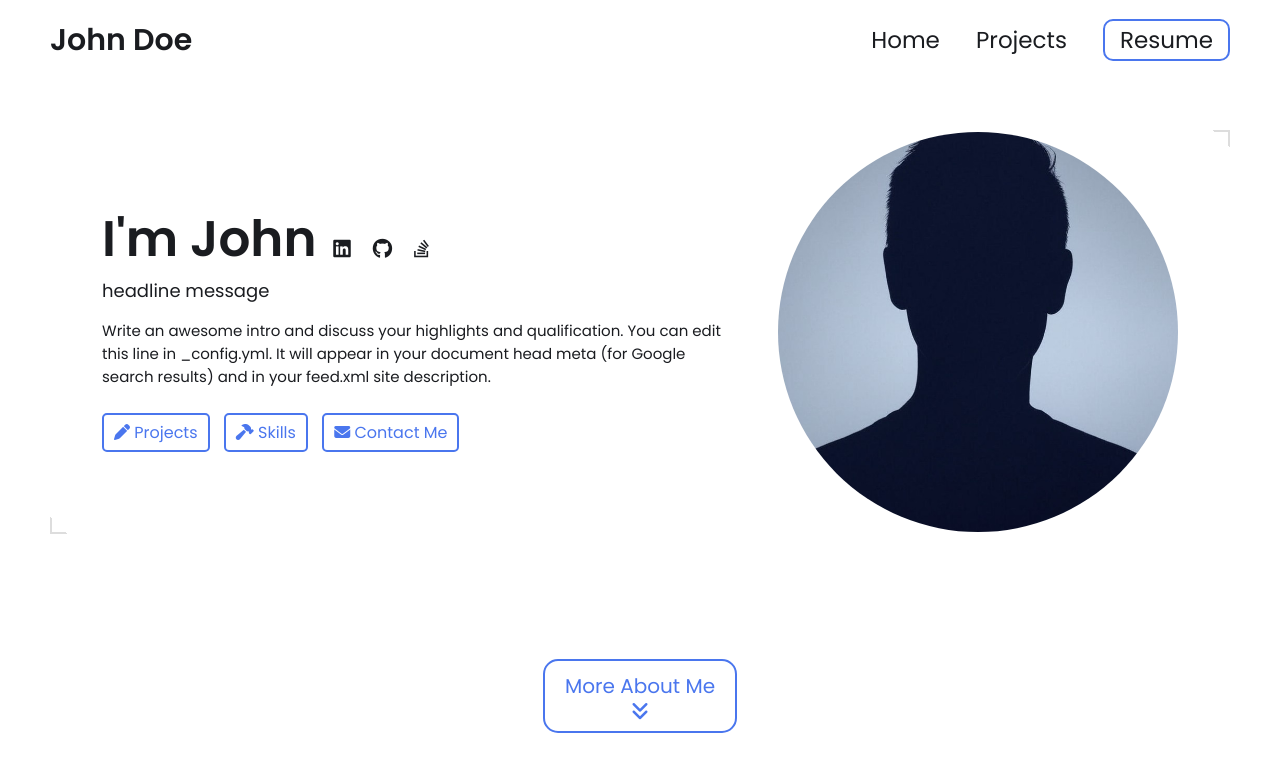
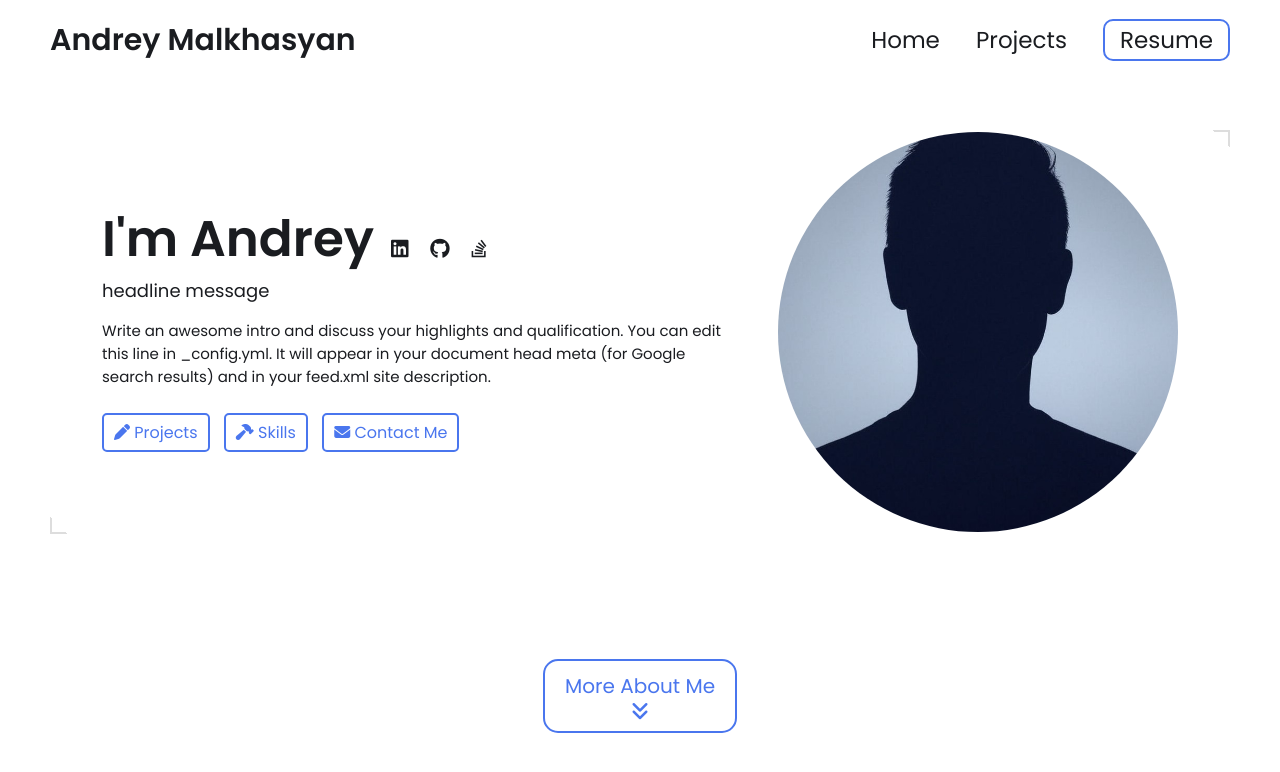
Before and after one commit to Malkhasyan777/Malkhasyan777.github.io, a Jekyll site: the page built from index.html, in a window 1280 px wide and 900 px high. Shown: the top 772 px of the window. Built offline with Jekyll 4.4.1, drawn with Linux system fonts in a browser that asks for light colours.

Commit message:
Update _config.yml

```diff
--- a/_config.yml
+++ b/_config.yml
@@ -7,12 +7,12 @@
 
 # Main Page Setup
 
-title: John Doe's Portfolio # This is what shows up in the tab of the browser
+title: Andrey Malkhasyan's Portfolio # This is what shows up in the tab of the browser
 
 
 
 # Hero Section
-name: John Doe
+name: Andrey Malkhasyan
 headline: headline message
 description: >- # dont remove this line. this will ignore all new lines until the next section
   Write an awesome intro and discuss your highlights and qualification. You can edit this
```
